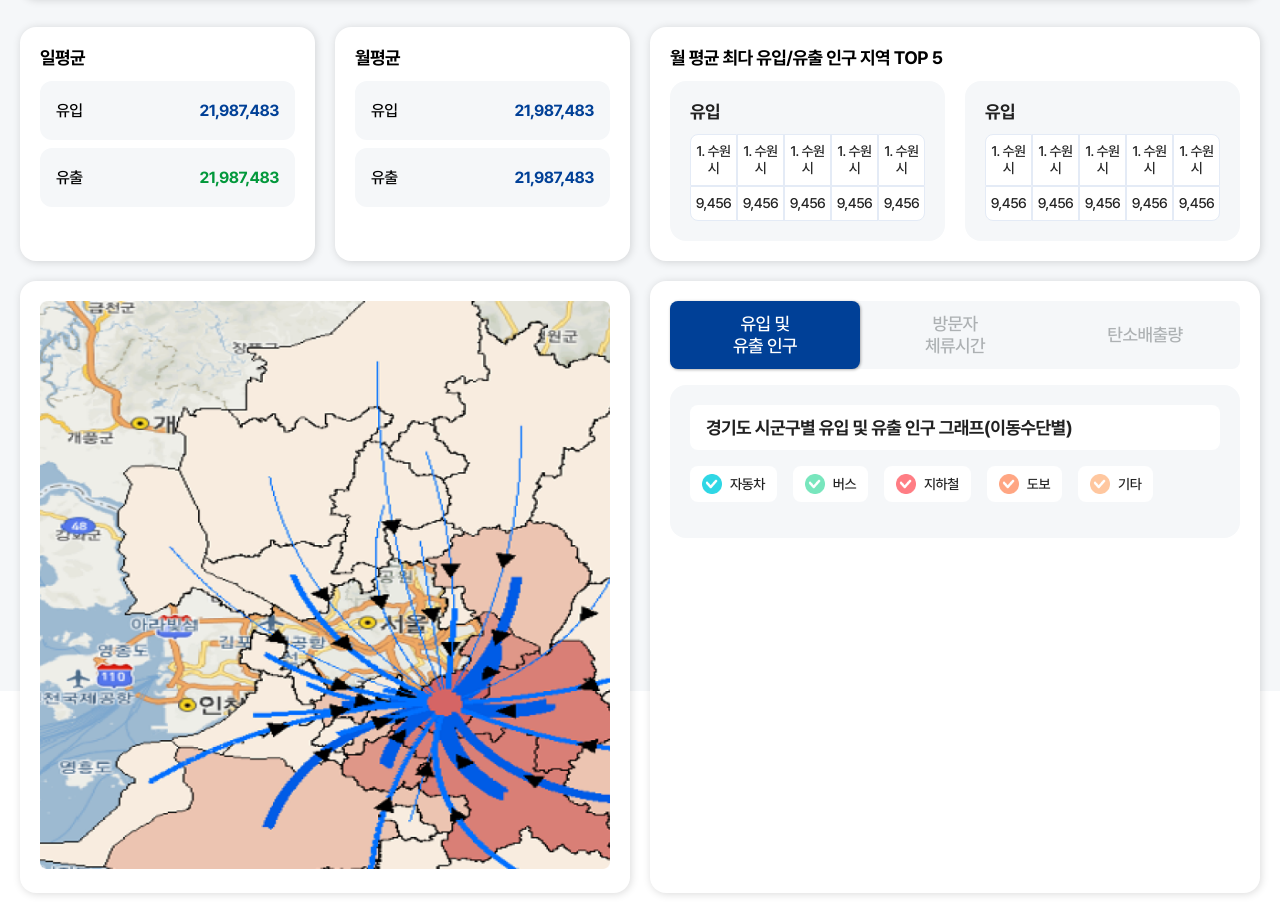
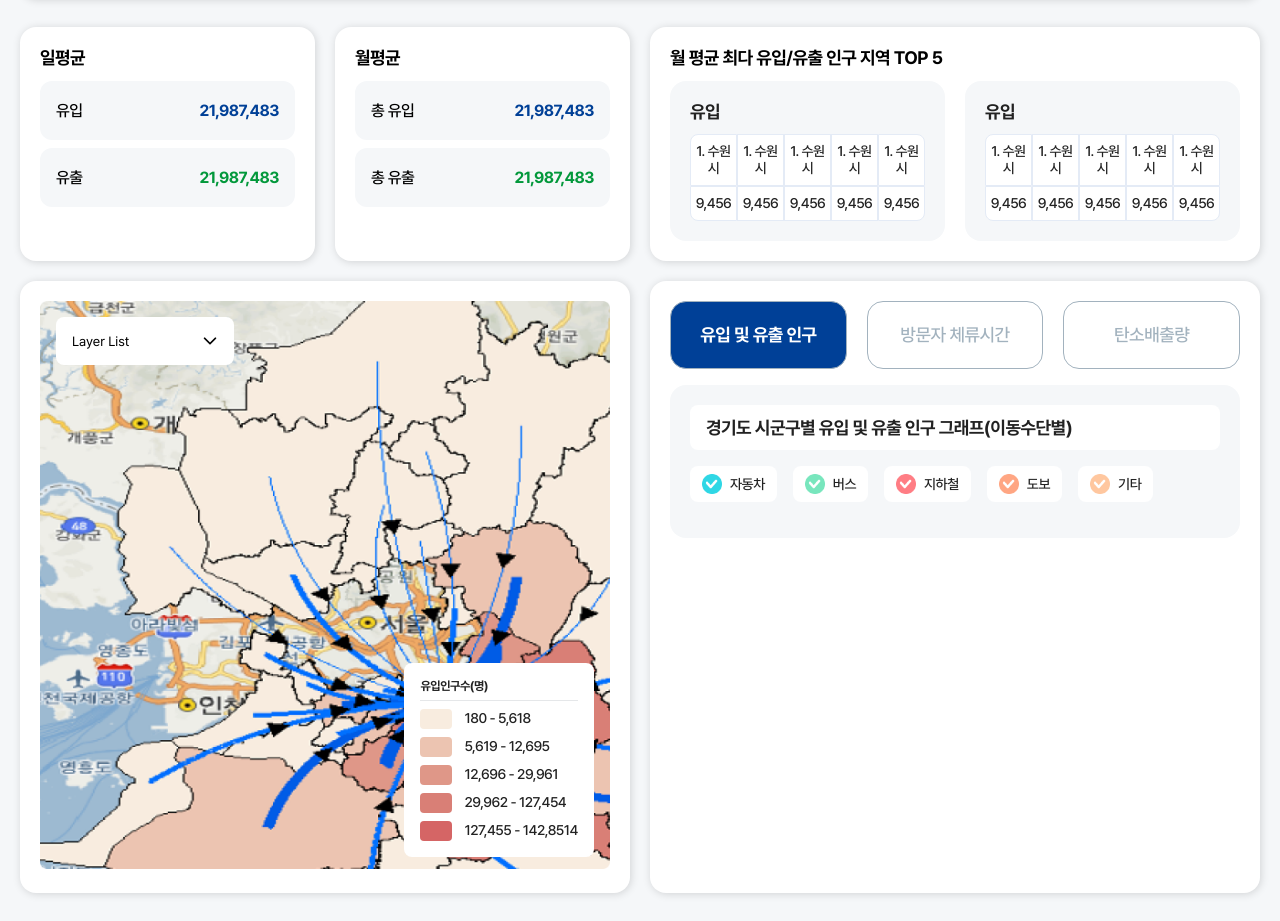
Before and after one commit to EHCOSOFT/Gyeonggido, a plain HTML site: page resources/assets/index.html in a window 1280 px wide. Shown: the part 109-1030 px from the top of the page. Drawn offline with Linux system fonts and the light colour scheme.

Commit message:
수정사항 업데이트

```diff
--- a/resources/assets/css/common.css
+++ b/resources/assets/css/common.css
@@ -592,6 +592,7 @@ button:focus {
   border: 0;
   border-radius: 8px;
   box-shadow: 1px 1px 8px 0px rgba(0, 0, 0, 0.15);
+  position: relative;
 }
 
 .card.type2 {
@@ -815,7 +816,7 @@ button:focus {
     border-radius: 16px;
     border: 0;
     height: 80px;
-    padding: 0 36px;
+    padding: 0 12px 0 36px;
   }
 
   .header-logo {
@@ -1108,3 +1109,86 @@ button:focus {
     display: none;
   }
 }
+
+.dropdown {
+  background: var(--write);
+  border-radius: 8px;
+  padding: 16px;
+  position: absolute;
+  left: 36px;
+  top: 36px;
+  width: 178px;
+}
+
+.dropdown-btn {
+  background: none;
+  border: 0;
+  display: flex;
+  justify-content: space-between;
+  padding: 0;
+  width: 100%;
+}
+
+.dropdown-btn.active {
+  padding: 0 0 6px 0;
+}
+
+.dropdown-btn::after {
+  background: url(../img/ico/i-arrow-top.png);
+  background-size: cover;
+  content: '';
+  display: inline-block;
+  transform: rotate(180deg);
+  transition: all 1s;
+  height: 16px;
+  width: 16px;
+}
+
+.dropdown-btn.active::after {
+  transform: rotate(0);
+}
+
+.dropdown-content {
+  border-top: 1px solid #E5E7E9;
+  display: none;
+  position: relative;
+  z-index: 1;
+}
+
+.dropdown-content.active {
+  display: block;
+}
+
+.dropdown-content li {
+  padding: 6px 0;
+  text-decoration: none;
+  display: block;
+}
+
+.check-group input {
+  display: none;
+}
+
+.check-group label {
+  align-items: center;
+  color: #222222;
+  cursor: pointer;
+  display: flex;
+  font-size: 14px;
+  font-weight: 500;
+  gap: 8px;
+}
+
+.check-group label::before {
+  background: url(../img/ico/i-checkbox.png);
+  background-size: cover;
+  content: '';
+  display: inline-block;
+  height: 20px;
+  width: 20px;
+}
+
+.check-group input:checked + label::before {
+  background: url(../img/ico/i-checkbox-checked.png);
+  background-size: cover;
+}
--- a/resources/assets/css/styles.css
+++ b/resources/assets/css/styles.css
@@ -19,7 +19,7 @@
  * **************************************** */
 .wrap {
   background: var(--primary-bg);
-  height: 100vh;
+  min-height: 100vh;
   position: relative;
 }
 
@@ -242,8 +242,22 @@
   width: calc(50% - 4px);
 }
 
+.main .tab-list {
+  background: none;
+  gap: 8px;
+}
+
 .main .tab-button {
-  height: 48px;
+  border: 1px solid #A2B2BE;
+  border-radius: 8px;
+  color: #A2B2BE;
+  height: 3rem;
+}
+
+.main .tab-button.active {
+  color: var(--write);
+  box-shadow: none;
+  font-weight: bold;
 }
 
 .main .tab-content {
@@ -326,7 +340,7 @@
 
   .table table {
     /* border-collapse: collapse; */
-    border-spacing : 0;
+    border-spacing: 0;
     border-radius: 8px;
     width: 100%;
   }
@@ -361,6 +375,7 @@
   }
 
   .main .tab-button {
+    border-radius: 1rem;
     height: 68px;
   }
 
@@ -387,6 +402,12 @@
     gap: 8px;
     padding: 8px 12px;
   }
+
+  .main .tab-list {
+    gap: 1.25rem;
+  }
+
+
 }
 
 @media (min-width:992px) {
@@ -395,14 +416,71 @@
   }
 
   .order-1 {
-    order:1;
+    order: 1;
   }
 
   .order-2 {
-    order:2;
+    order: 2;
   }
 
   .card img {
     max-height: 568px;
   }
 }
+
+.legend {
+  background: var(--write);
+  border-radius: 8px;
+  bottom: 36px;
+  padding: 1rem;
+  position: absolute;
+  right: 36px;
+}
+
+.legend h6 {
+  border-bottom: 1px solid #E5E7E9;
+  color: #222222;
+  font-size: var(--text-mn);
+  padding: 0 0 6px 0;
+}
+
+.legend ul {
+  display: flex;
+  flex-direction: column;
+  gap: 8px;
+  margin: 8px 0 0 0;
+}
+
+.legend ul li {
+  align-items: center;
+  color: #222222;
+  font-size: var(--text-md);
+  display: flex;
+  gap: 12px;
+}
+
+.legend ul li span {
+  border-radius: 0.25rem;
+  height: 1.25rem;
+  width: 2rem;
+}
+
+.legend ul li span.color-1 {
+  background: #F8ECDF;
+}
+
+.legend ul li span.color-2 {
+  background: #ECC4B1;
+}
+
+.legend ul li span.color-3 {
+  background: #DF9788;
+}
+
+.legend ul li span.color-4 {
+  background: #D97F76;
+}
+
+.legend ul li span.color-5 {
+  background: #D56565;
+}
--- a/resources/assets/index.html
+++ b/resources/assets/index.html
@@ -143,14 +143,14 @@
                                 <ul class="statistics">
                                     <li>
                                         <dl>
-                                            <dt>유입</dt>
+                                            <dt>총 유입</dt>
                                             <dd class="primary">21,987,483</dd>
                                         </dl>
                                     </li>
                                     <li>
                                         <dl>
-                                            <dt>유출</dt>
-                                            <dd class="primary">21,987,483</dd>
+                                            <dt>총 유출</dt>
+                                            <dd class="green">21,987,483</dd>
                                         </dl>
                                     </li>
                                 </ul>
@@ -159,6 +159,45 @@
                         <div class="col-12 col-lg-6 order-1">
                             <div class="card">
                                 <img src="img/sample-01.png" alt="">
+                                <div class="dropdown pc">
+                                    <button class="dropdown-btn">Layer List</button>
+                                    <ul class="dropdown-content">
+                                        <li>
+                                            <div class="check-group">
+                                                <input type="checkbox" id="check01">
+                                                <label for="check01">유입인구</label>
+                                            </div>
+                                        </li>
+                                        <li>
+                                            <div class="check-group">
+                                                <input type="checkbox" id="check02">
+                                                <label for="check02">유출인구</label>
+                                            </div>
+                                        </li>
+                                        <li>
+                                            <div class="check-group">
+                                                <input type="checkbox" id="check03">
+                                                <label for="check03">체류시간</label>
+                                            </div>
+                                        </li>
+                                        <li>
+                                            <div class="check-group">
+                                                <input type="checkbox" id="check04">
+                                                <label for="check04">탄소배출량</label>
+                                            </div>
+                                        </li>
+                                    </ul>
+                                </div>
+                                <div class="legend pc">
+                                    <h6>유입인구수(명)</h6>
+                                    <ul>
+                                        <li><span class="color-1"></span>180 - 5,618</li>
+                                        <li><span class="color-2"></span>5,619 - 12,695</li>
+                                        <li><span class="color-3"></span>12,696 - 29,961</li>
+                                        <li><span class="color-4"></span>29,962 - 127,454</li>
+                                        <li><span class="color-5"></span>127,455 - 142,8514</li>
+                                    </ul>
+                                </div>
                             </div>
                         </div>
                         <div class="col-12 col-lg-6">
@@ -175,7 +214,7 @@
                                                 <li>1. 수원시</li>
                                                 <li>1. 수원시</li>
                                             </ul>
-                                            <div class="table">
+                                            <div class="table pc">
                                                 <table>
                                                     <tbody>
                                                         <tr>
@@ -207,7 +246,7 @@
                                                 <li>1. 수원시</li>
                                                 <li>1. 수원시</li>
                                             </ul>
-                                            <div class="table">
+                                            <div class="table pc">
                                                 <table>
                                                     <tbody>
                                                         <tr>
@@ -236,8 +275,8 @@
                             <div class="card">
                                 <div class="tabs">
                                     <ul class="tab-list">
-                                        <li class="tab-button active" data-target="tab-content-01">유입 및<br>유출 인구</li>
-                                        <li class="tab-button" data-target="tab-content-02">방문자<br>체류시간</li>
+                                        <li class="tab-button active" data-target="tab-content-01">유입 및<br class="mo"> 유출 인구</li>
+                                        <li class="tab-button" data-target="tab-content-02">방문자<br class="mo"> 체류시간</li>
                                         <li class="tab-button" data-target="tab-content-03">탄소배출량</li>
                                     </ul>
                                     <div class="tab-content" id="tab-content-01">
--- a/resources/assets/js/common.js
+++ b/resources/assets/js/common.js
@@ -93,4 +93,9 @@ $(document).ready(function () {
     $(document).click(function() {
         $('.depth-3').css('display', 'none');
     });
+
+    $('.dropdown-btn').click(function() {
+        $(this).toggleClass('active');
+        $('.dropdown-content').toggleClass('active');
+    });
 });
```
Also changed, not shown: resources/assets/img/ico/i-arrow-top.png (added), resources/assets/img/ico/i-checkbox-checked.png (added), resources/assets/img/ico/i-checkbox.png (added).
